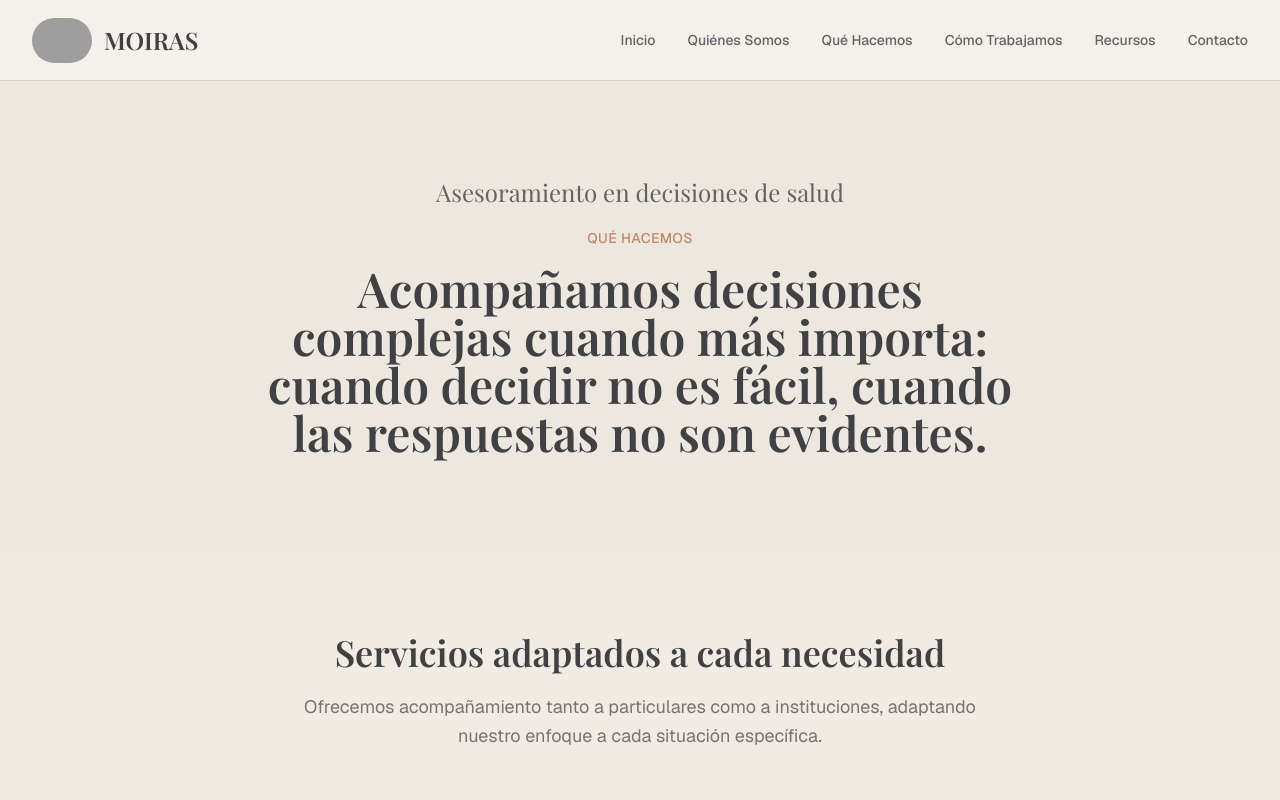
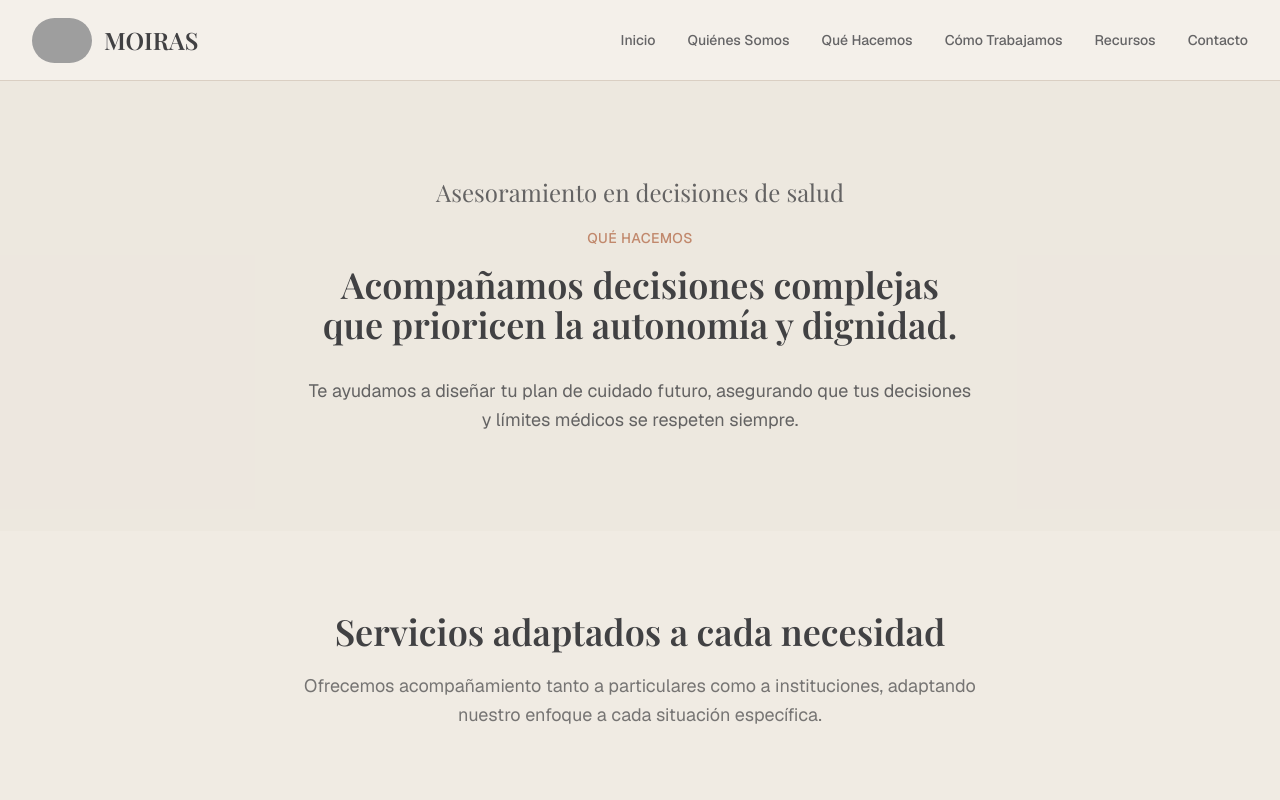
Before and after one commit to andrewjmillen/Moiras, a Next.js app: page /que-hacemos in a window 1280 px wide. Shown: the top 800 px of the page. Built offline with nearby package versions, Linux system fonts and the light colour scheme; grey boxes are pictures that could not be loaded; a web font is replaced by a local one.

Commit message:
Update Que Hacemos introductory copy

```diff
--- a/app/que-hacemos/page.tsx
+++ b/app/que-hacemos/page.tsx
@@ -22,9 +22,12 @@ export default function QueHacemosPage() {
             <p className="mb-4 text-sm font-medium uppercase tracking-wide text-terracotta">
               QUÉ HACEMOS
             </p>
-              <h1 className="font-serif text-4xl font-semibold text-slate text-balance sm:text-5xl">
-                Acompañamos decisiones complejas cuando más importa: cuando decidir no es fácil, cuando las respuestas no son evidentes.
+              <h1 className="font-serif text-3xl font-semibold text-slate text-balance sm:text-4xl">
+                Acompañamos decisiones complejas que prioricen la autonomía y dignidad.
               </h1>
+              <p className="mx-auto mt-8 max-w-2xl text-base leading-relaxed text-slate/80 sm:text-lg">
+                Te ayudamos a diseñar tu plan de cuidado futuro, asegurando que tus decisiones y límites médicos se respeten siempre.
+              </p>
           </div>
         </section>
 
```
